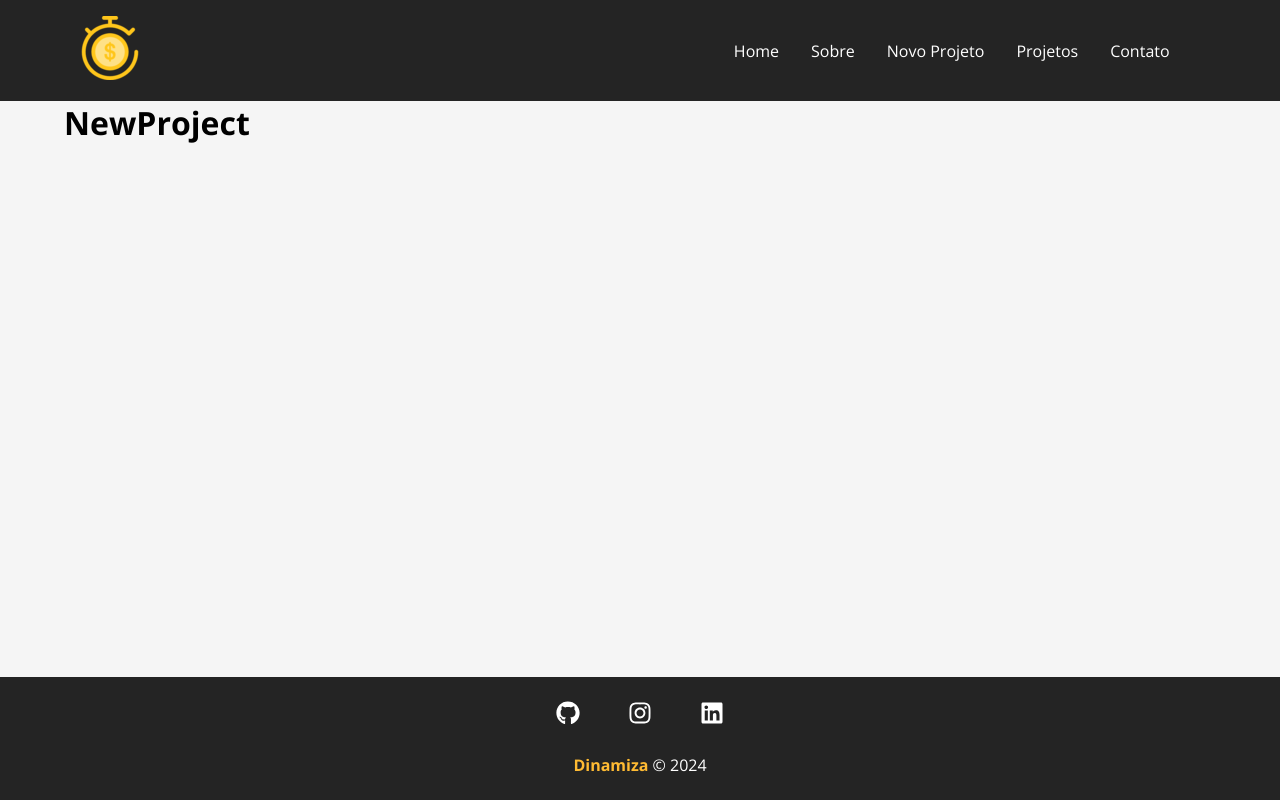
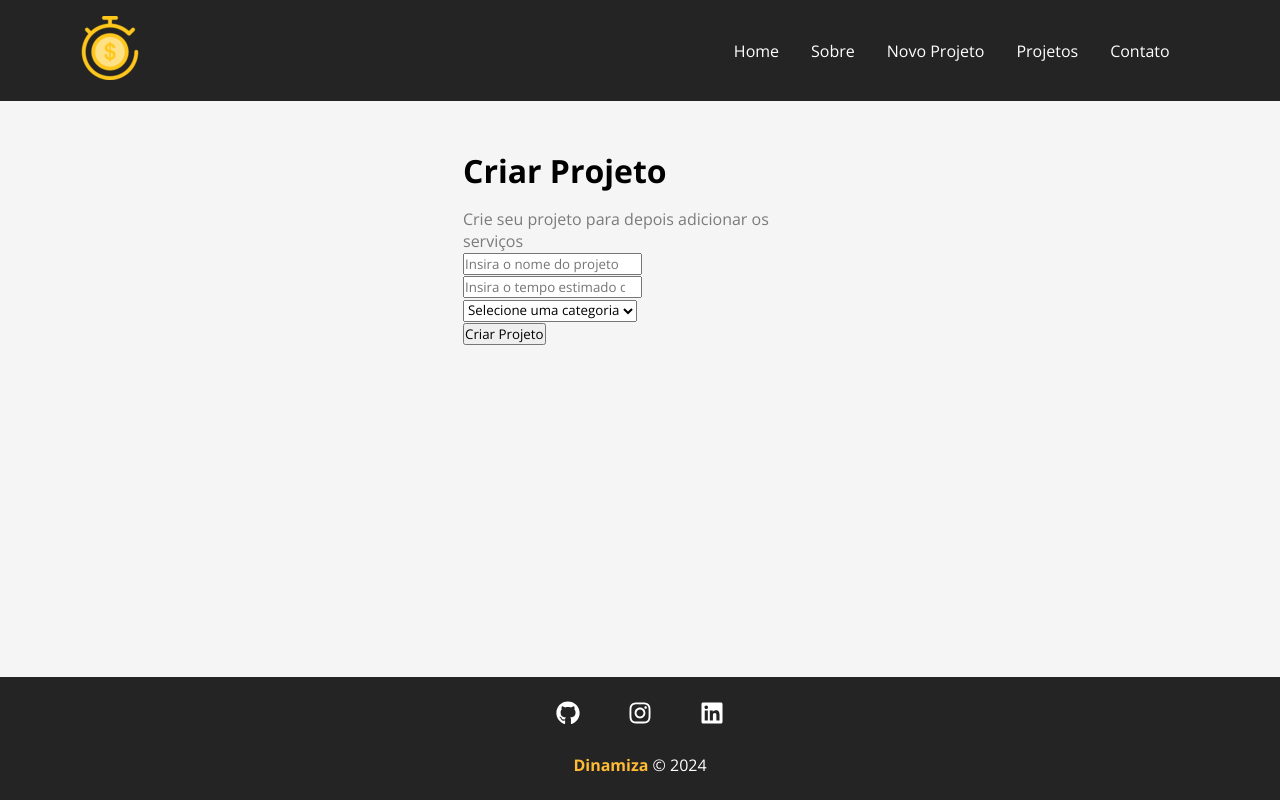
Before and after one commit to VictorDSGW/Dinamiza, a React (Create React App) app: page /newproject in a window 1280 px wide. Built offline with nearby package versions, Linux system fonts and the light colour scheme.

Commit message:
Criação do ProjectForm

```diff
--- a/src/components/pages/NewProject.js
+++ b/src/components/pages/NewProject.js
@@ -1,6 +1,13 @@
+import styles from './NewProject.module.css'
+import ProjectForm from '../project/ProjectForm'
+
 function NewProject() {
   return (
-    <h1>NewProject</h1>
+    <div className={styles.newproject_container}>
+      <h1>Criar Projeto</h1>
+      <p>Crie seu projeto para depois adicionar os serviços</p>
+      <ProjectForm />
+    </div>
   )
 }
 
--- /dev/null
+++ b/src/components/pages/NewProject.module.css
@@ -0,0 +1,13 @@
+.newproject_container {
+  width: 450px;
+  margin: 0 auto;
+  padding: 3em;
+}
+
+.newproject_container h1 {
+  margin-bottom: 0.5em;
+}
+
+.newproject_container p {
+  color: #7b7b7b;
+}
--- /dev/null
+++ b/src/components/project/ProjectForm.js
@@ -0,0 +1,24 @@
+function ProjectForm() {
+  return (
+    <form>
+      <div>
+        <input type="text" placeholder="Insira o nome do projeto" />
+      </div>
+      <div>
+      <input type="number" placeholder="Insira o tempo estimado do projeto (em horas)" />
+      </div>
+      <div>
+        <select name="category_id">
+          <option disabled selected>
+            Selecione uma categoria
+          </option>
+        </select>
+      </div>
+      <div>
+        <input type="submit" value="Criar Projeto" />
+      </div>
+    </form>
+  )
+}
+
+export default ProjectForm
```
